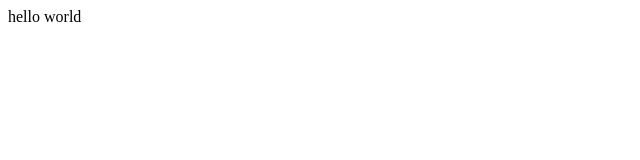
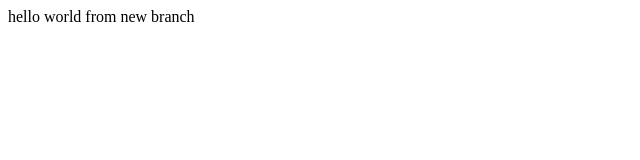
Before and after one commit to umangsahu/tesrt, a plain HTML site: page index.html in a window 1280 px wide. Shown: the whole page, without its empty margins (0-640 px from the left). Drawn offline with Linux system fonts and the light colour scheme.

Commit message:
new branch commit

```diff
--- a/index.html
+++ b/index.html
@@ -6,6 +6,6 @@
     <title>Document</title>
 </head>
 <body>
-    hello world
+    hello world from new branch
 </body>
 </html>
```
